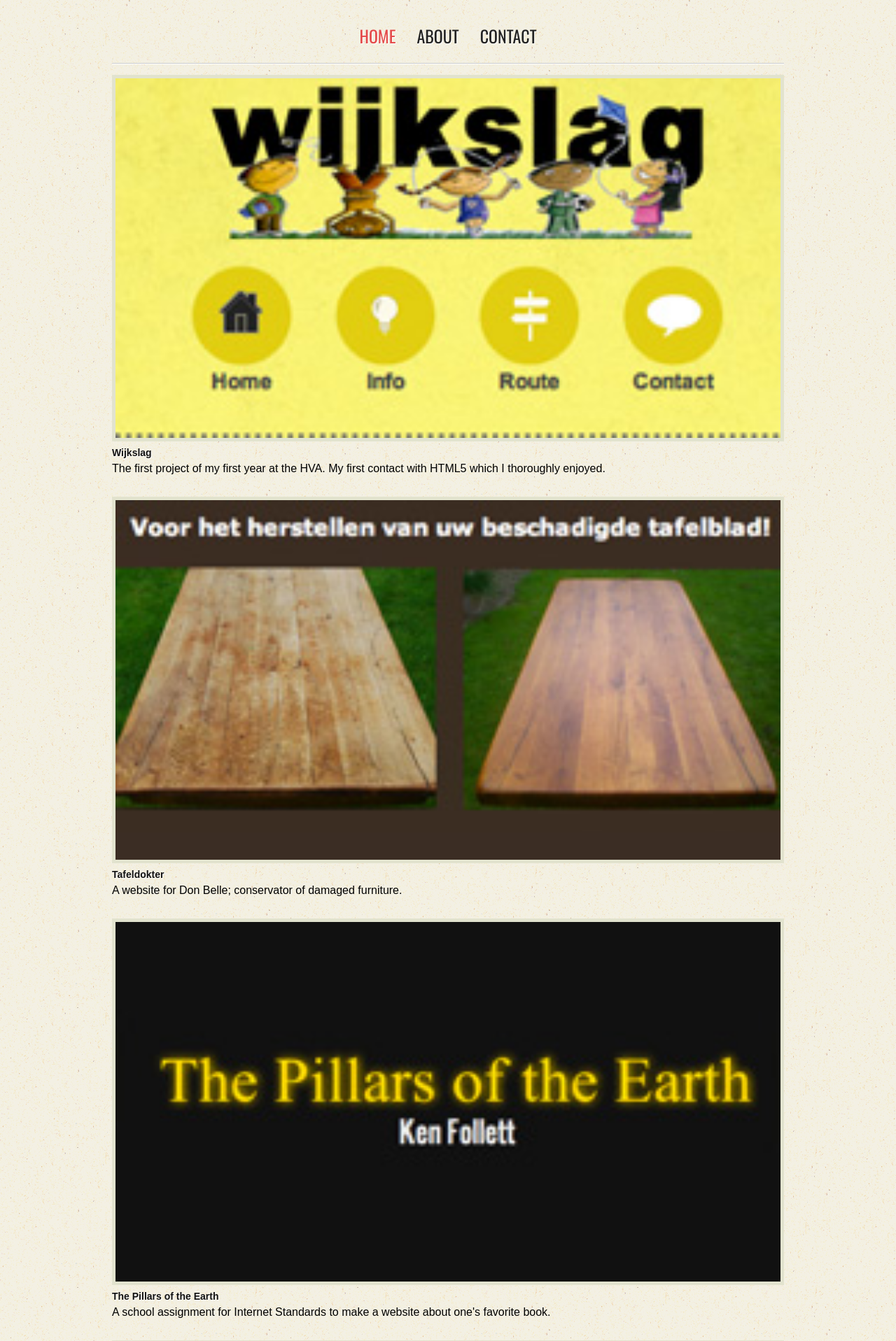
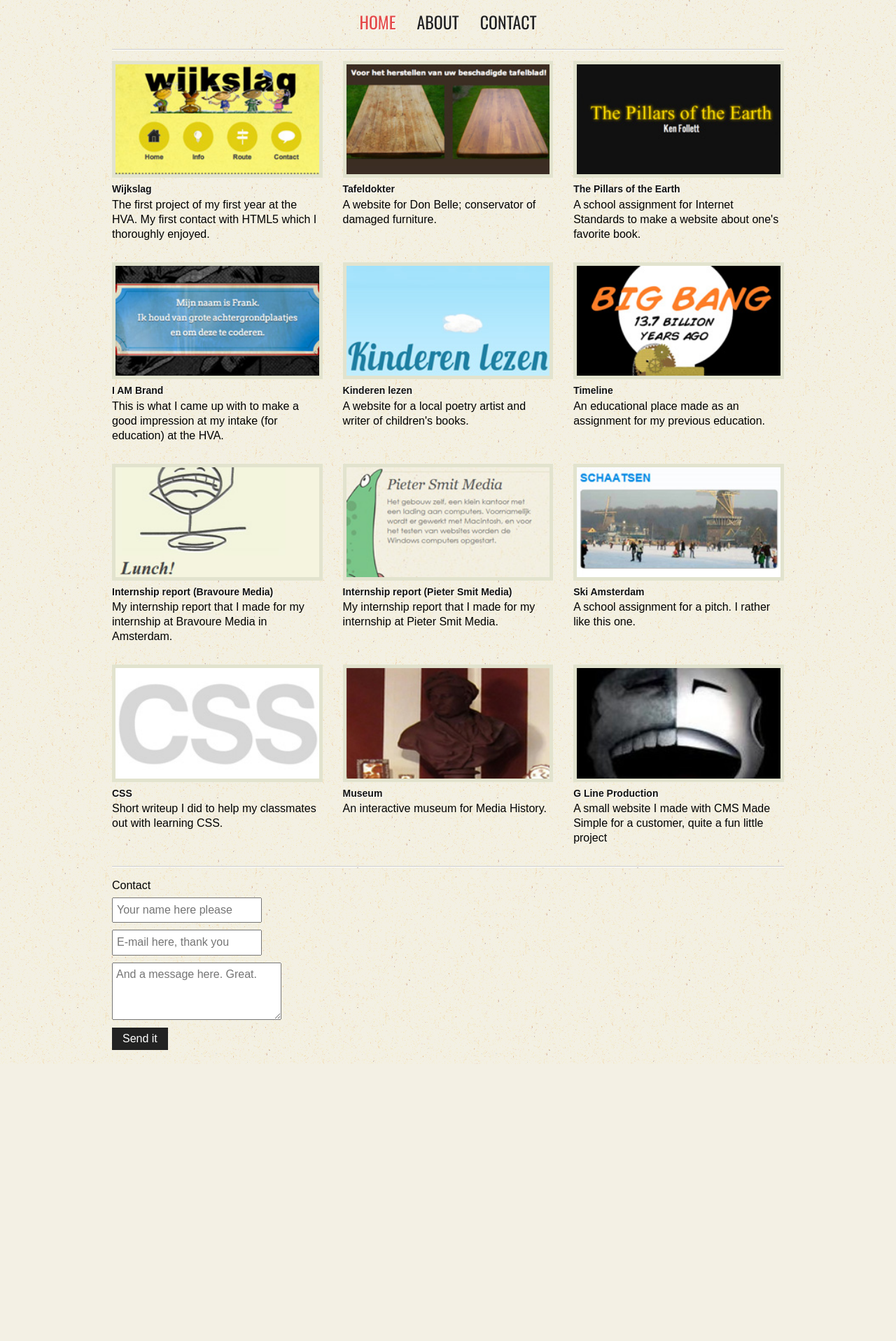
Before and after one commit to Fpckalk/fpck, a PHP site: page / in a window 1280 px wide. Shown: the top 1917 px of the page at 70% size. After the commit the page ends 1521 px from the top, so only its background shows below. Run offline with PHP 8.4, Linux system fonts and the light colour scheme; data that the repository does not hold is empty; style sheets or scripts are compiled from the project's sources.

Commit message:
Fixed the cases grid for several devices

```diff
--- a/css/style.css
+++ b/css/style.css
@@ -7,7 +7,6 @@ body {
   margin: 0 auto; }
 
 nav {
-  margin-top: 20px;
   text-align: center; }
   nav ul {
     display: inline-block; }
@@ -120,3 +119,21 @@ hr {
 
 label.error {
   margin-left: 10px; }
+
+@media only screen and (min-width: 481px) {
+  .case {
+    float: left;
+    width: 46%;
+    margin-right: 8%; }
+    .case:nth-child(2n) {
+      margin-right: 0; } }
+@media only screen and (min-width: 768px) {
+  .case {
+    width: 31.33%;
+    margin-right: 3%; }
+    .case:nth-child(2n) {
+      margin-right: 3%; }
+    .case:nth-child(3n) {
+      margin-right: 0; }
+    .case:nth-child(3n+1) {
+      clear: left; } }
--- a/scss/_481up.scss
+++ b/scss/_481up.scss
@@ -0,0 +1,7 @@
+.case {
+	float: left;
+	width: 46%;
+	margin-right: 8%;
+
+	&:nth-child(2n) { margin-right: 0; }
+}
--- a/scss/_768up.scss
+++ b/scss/_768up.scss
@@ -0,0 +1,8 @@
+.case {
+	width: 31.33%;
+	margin-right: 3%;
+
+	&:nth-child(2n) { margin-right: 3%; }
+	&:nth-child(3n) { margin-right: 0; }
+	&:nth-child(3n+1) { clear: left; }
+}
--- a/scss/_base.scss
+++ b/scss/_base.scss
@@ -9,7 +9,6 @@ body {
 }
 
 nav {
-	margin-top: 20px;
 	text-align: center;
 
 	ul {
```
